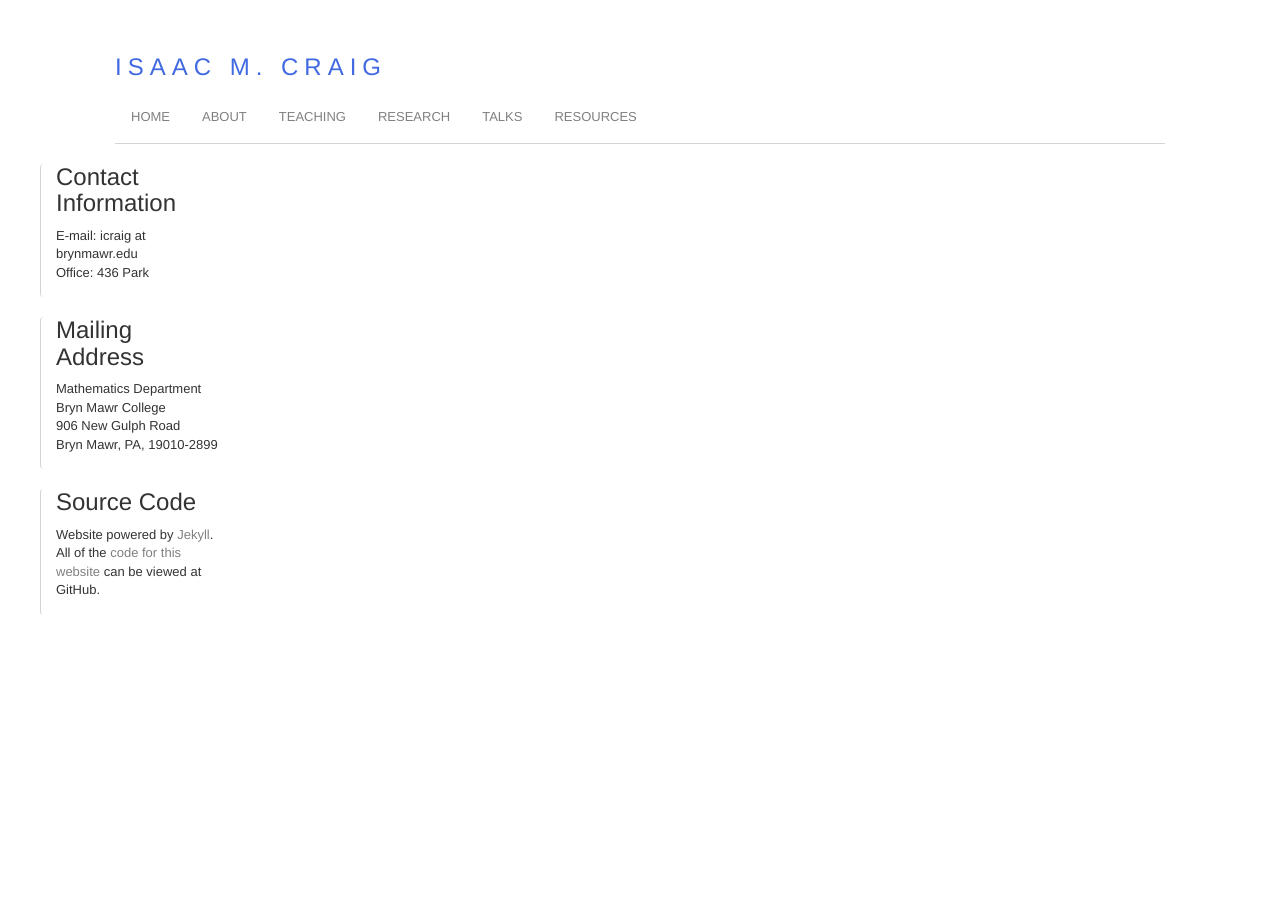
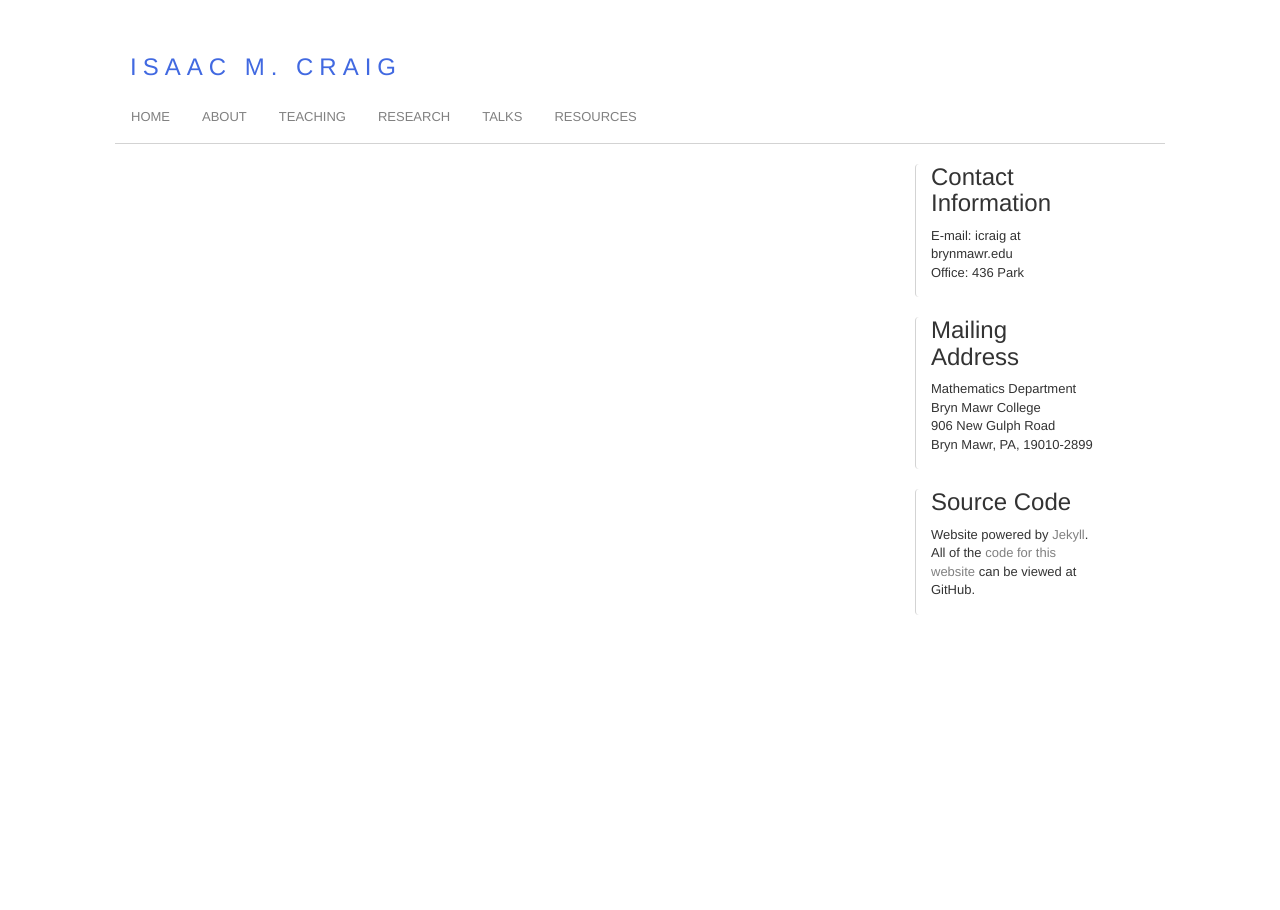
Before and after one commit to isundberg/isaacmc.github.io, a Jekyll site: the page built from index.html, in a window 1280 px wide. Built offline with Jekyll 4.4.1, drawn with Linux system fonts in a browser that asks for light colours.

Commit message:
Update default.html

```diff
--- a/_layouts/default.html
+++ b/_layouts/default.html
@@ -11,12 +11,11 @@
 </head>
 
 <body>
-
-	<div id="title">
+		<div id="title" class="col-lg-4">
 			Isaac M. Craig
 		</div>
 
-	<div id="header">
+		<div id="header" class="col-lg-16">
 		<ul id="navbar">
             <li><a href="{{ site.baseurl }}/">Home</a></li>
             <li><a href="{{ site.baseurl }}/about/index.html">About</a></li>
@@ -28,17 +27,17 @@
     	</div>
 
 	<div id="main" class="col-lg-16">
-		<div id="sidebar">
-		{% include sidebar.html %}
+		<div id="content" class="col-sm-8">
+       		{{ content }}
         	</div>
 
-		<div id="content" class="col-md-4">
-       			{{ content }}
+		<div id="sidebar" class="col-sm-2">
+		{% include sidebar.html %}
 		</div>
        	</div>
 
 
-	<div id="footer">
+	<div id="footer" class="col-sm-16">
 		{% include footer.html %}
 	</div>
 
```
Lines whose indentation alone changed are shown as unchanged.
